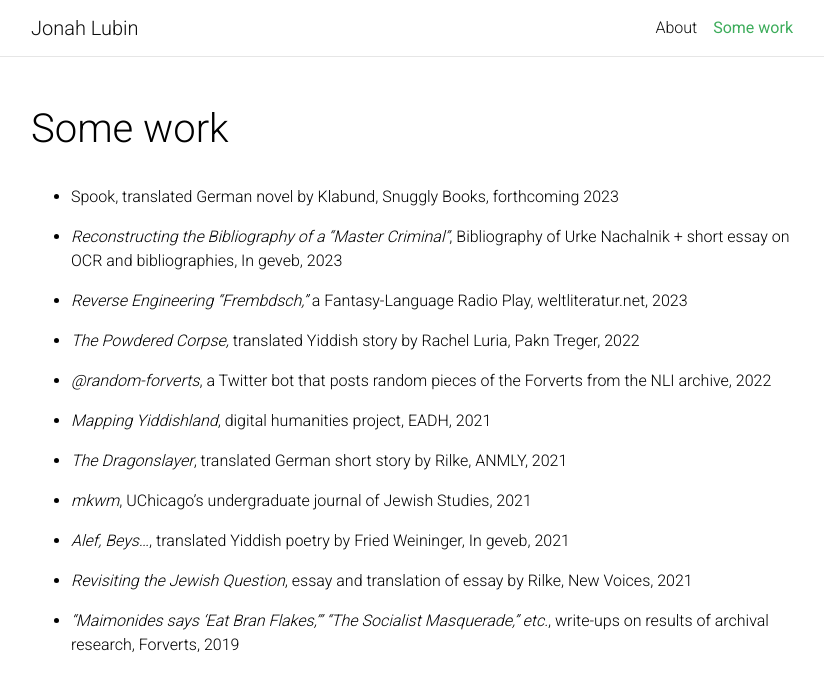
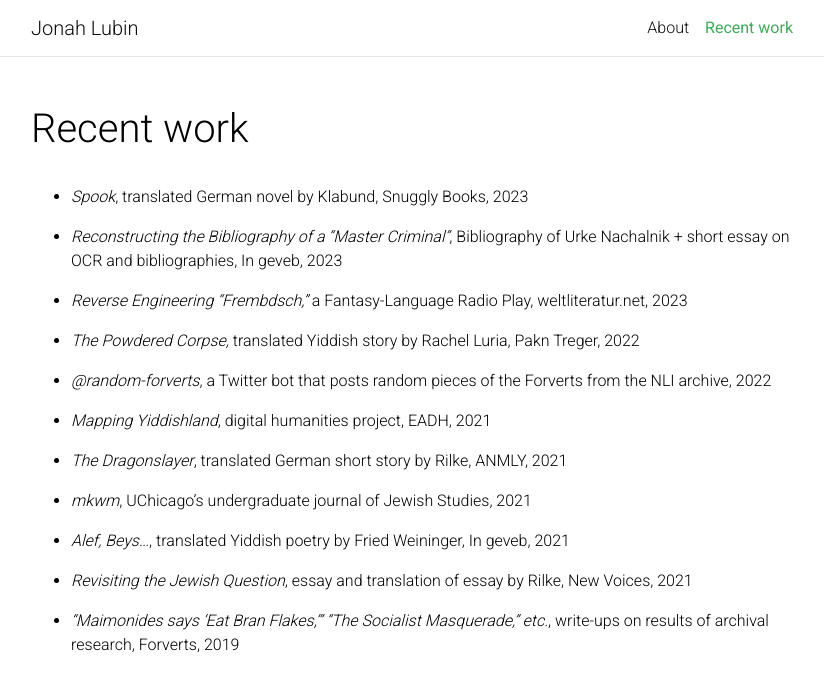
Before and after one commit to sreyfe/personal_site, a Jekyll site: the page built from _pages/some_work.md, in a window 1280 px wide. Shown: the top 691 px of the page, without its empty margins (224-1048 px from the left). Built offline with Jekyll 4.4.1, drawn with Linux system fonts in a browser that asks for light colours; comment, search, counter and statistics services are not loaded; a style sheet for code colours, icons or effects is not loaded.

Commit message:
Added work

```diff
--- a/_pages/some_work.md
+++ b/_pages/some_work.md
@@ -1,13 +1,13 @@
 ---
 layout: page
-permalink: /some_work/
-title: Some work
+permalink: /recent_work/
+title: Recent work
 description:
 nav: true
 nav_order: 5
 ---
 
-* Spook, translated German novel by Klabund, Snuggly Books, forthcoming 2023
+* [*Spook*](https://www.snugglybooks.co.uk/spook/), translated German novel by Klabund, Snuggly Books, 2023
 
 * [*Reconstructing the Bibliography of a “Master Criminal”*](https://ingeveb.org/pedagogy/urke-nachalnik-bibliography), Bibliography of Urke Nachalnik + short essay on OCR and bibliographies, In geveb, 2023
 
```
